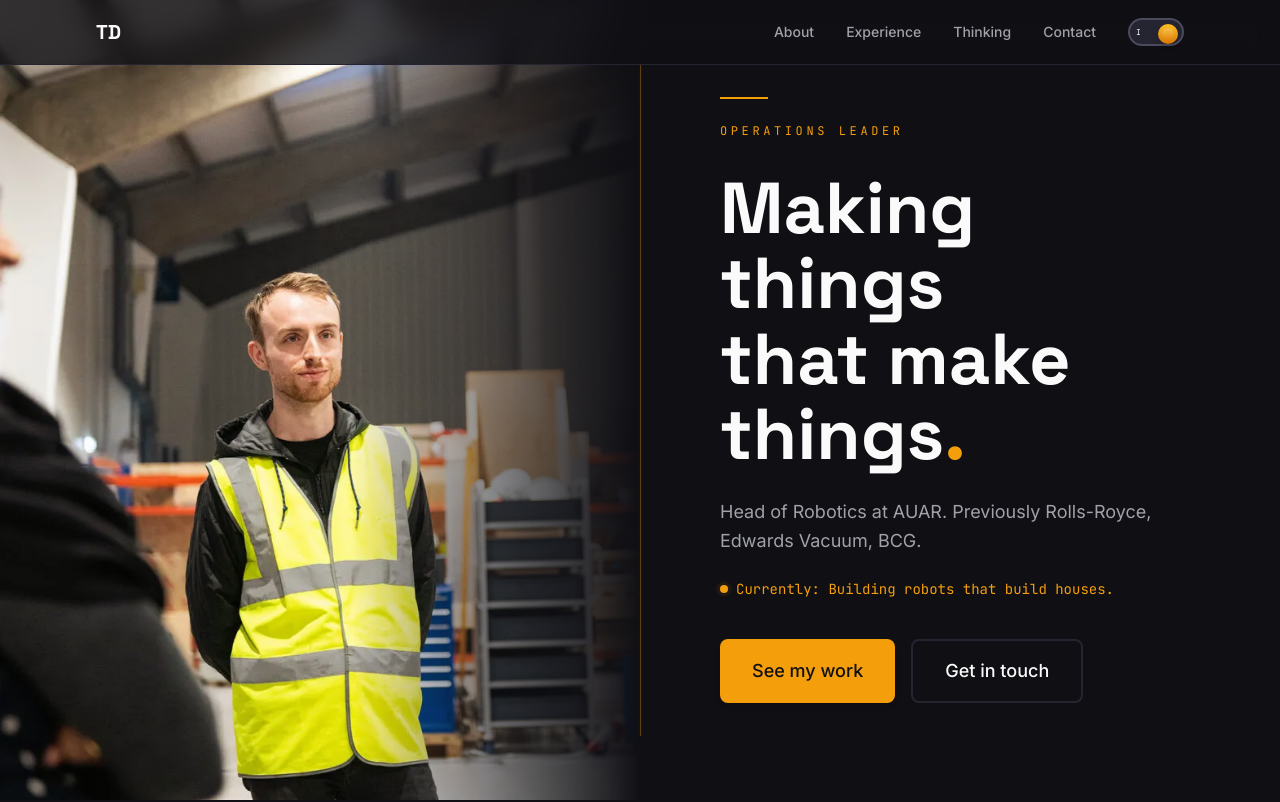
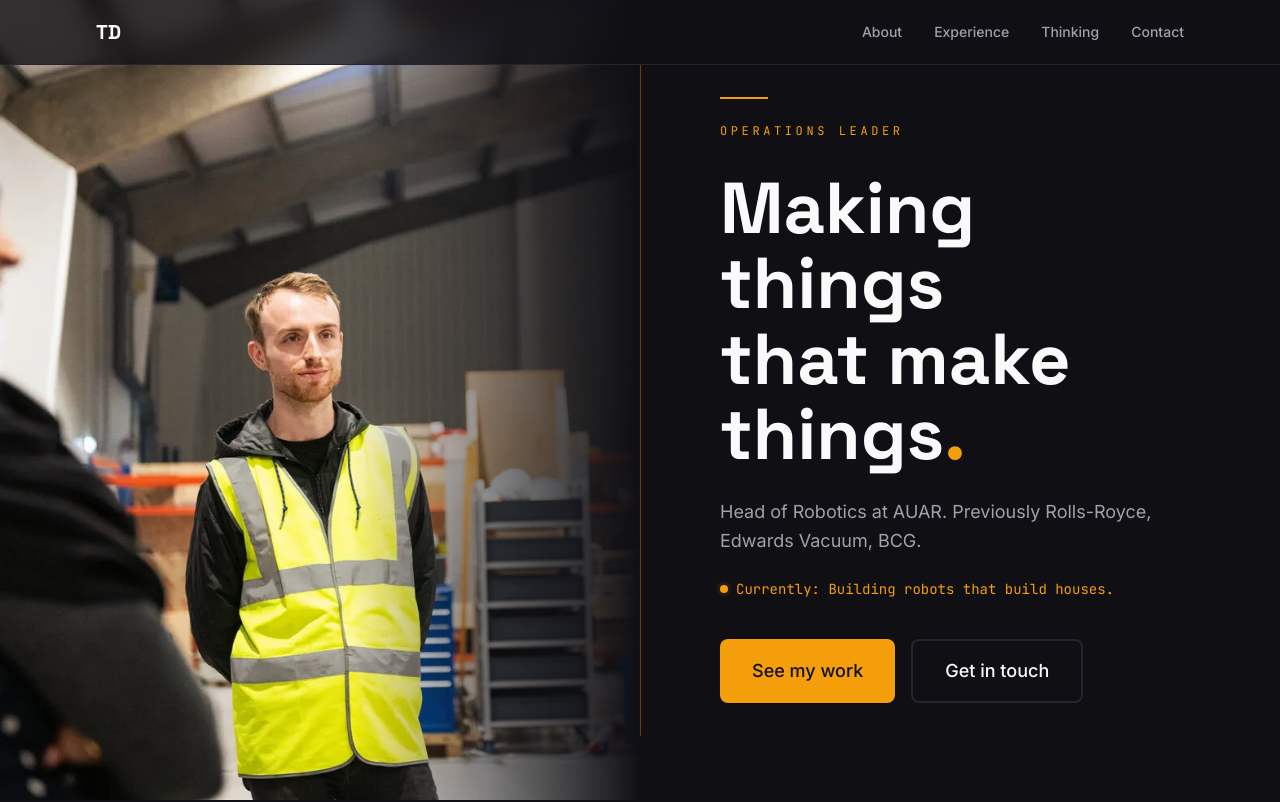
Before and after one commit to TomDarcy/tom-portfolio, a Next.js app: page / in a window 1280 px wide. Shown: the top 802 px of the page. Built offline with nearby package versions, Linux system fonts and the light colour scheme.

Commit message:
Update Python essay author title and remove placeholder essays on robotic construction, factory operations, and manufacturing innovation.

```diff
--- a/package.json
+++ b/package.json
@@ -17,7 +17,6 @@
     "gray-matter": "^4.0.3",
     "next": "^16.0.0",
     "next-mdx-remote": "^6.0.0",
-    "next-themes": "^0.4.4",
     "react": "^19.0.0",
     "react-dom": "^19.0.0"
   },
--- a/src/app/globals.css
+++ b/src/app/globals.css
@@ -41,20 +41,8 @@ body {
   -moz-osx-font-smoothing: grayscale;
 }
 
-/* Dark mode colors */
+/* Dark mode only */
 :root {
-  --background: #fafafa;
-  --foreground: #0f0f14;
-  --card: #ffffff;
-  --card-foreground: #0f0f14;
-  --border: #e4e4e7;
-  --muted: #f4f4f5;
-  --muted-foreground: #71717a;
-  --accent: #f59e0b;
-  --accent-foreground: #0f0f14;
-}
-
-.dark {
   --background: #0f0f14;
   --foreground: #fafafa;
   --card: #1a1a24;
--- a/src/app/layout.tsx
+++ b/src/app/layout.tsx
@@ -1,6 +1,5 @@
 import type { Metadata } from 'next'
 import { Space_Grotesk, Inter, JetBrains_Mono } from 'next/font/google'
-import { Providers } from './providers'
 import './globals.css'
 
 const spaceGrotesk = Space_Grotesk({
@@ -51,7 +50,6 @@ export default function RootLayout({
   return (
     <html
       lang="en"
-      suppressHydrationWarning
       className={`${spaceGrotesk.variable} ${inter.variable} ${jetbrainsMono.variable}`}
     >
       <head>
@@ -65,9 +63,7 @@ export default function RootLayout({
         />
       </head>
       <body className="bg-[var(--background)] text-[var(--foreground)] antialiased">
-        <Providers>
-          {children}
-        </Providers>
+        {children}
       </body>
     </html>
   )
--- a/src/app/providers.tsx
+++ b/src/app/providers.tsx
@@ -1,11 +1,5 @@
 'use client'
 
-import { ThemeProvider } from 'next-themes'
-
 export function Providers({ children }: { children: React.ReactNode }) {
-  return (
-    <ThemeProvider attribute="class" defaultTheme="dark" enableSystem>
-      {children}
-    </ThemeProvider>
-  )
+  return <>{children}</>
 }
--- a/src/components/about/AboutHero.tsx
+++ b/src/components/about/AboutHero.tsx
@@ -43,7 +43,7 @@ export function AboutHero() {
           transition={{ duration: 0.6, delay: 0.3 }}
           className="lg:col-span-2"
         >
-          <div className="prose prose-lg dark:prose-invert max-w-none">
+          <div className="prose prose-lg prose-invert max-w-none">
             {aboutContent.narrative.split('\n\n').map((paragraph, index) => (
               <p
                 key={index}
--- a/src/components/layout/Header.tsx
+++ b/src/components/layout/Header.tsx
@@ -2,7 +2,6 @@
 
 import { useState } from "react";
 import { Container } from "@/components/ui/Container";
-import { ThemeToggle } from "@/components/shared/ThemeToggle";
 
 const navigation = [
   { name: "About", href: "/#about" },
@@ -38,12 +37,10 @@ export function Header() {
                 <span className="absolute bottom-0 left-0 w-0 h-0.5 bg-amber-500 transition-all duration-300 group-hover:w-full" />
               </a>
             ))}
-            <ThemeToggle />
           </div>
 
           {/* Mobile menu button */}
           <div className="flex items-center gap-4 md:hidden">
-            <ThemeToggle />
             <button
               type="button"
               onClick={() => setMobileMenuOpen(!mobileMenuOpen)}
--- a/src/components/sections/ExperienceSection.tsx
+++ b/src/components/sections/ExperienceSection.tsx
@@ -153,7 +153,7 @@ export function ExperienceSection() {
 
                     {/* Logo */}
                     <div className="mb-4">
-                      <div className="inline-flex shrink-0 w-12 h-12 rounded-xl bg-white dark:bg-[var(--muted)] border border-[var(--border)] p-2 items-center justify-center">
+                      <div className="inline-flex shrink-0 w-12 h-12 rounded-xl bg-[var(--muted)] border border-[var(--border)] p-2 items-center justify-center">
                         <Image
                           src={exp.logo}
                           alt={exp.company}
--- a/src/components/shared/ThemeToggle.tsx
+++ /dev/null
@@ -1,56 +0,0 @@
-'use client'
-
-import { useTheme } from 'next-themes'
-import { useEffect, useState } from 'react'
-import { cn } from '@/lib/utils'
-
-export function ThemeToggle() {
-  const [mounted, setMounted] = useState(false)
-  const { theme, setTheme } = useTheme()
-
-  useEffect(() => {
-    setMounted(true)
-  }, [])
-
-  if (!mounted) {
-    return (
-      <div className="w-14 h-7 bg-[var(--muted)] rounded-full" />
-    )
-  }
-
-  const isDark = theme === 'dark'
-
-  return (
-    <button
-      onClick={() => setTheme(isDark ? 'light' : 'dark')}
-      className={cn(
-        'relative w-14 h-7 rounded-full p-1 transition-colors duration-300',
-        'bg-charcoal-700 dark:bg-charcoal-600',
-        'border-2 border-charcoal-500 dark:border-charcoal-400',
-        'focus:outline-none focus:ring-2 focus:ring-amber-500 focus:ring-offset-2 focus:ring-offset-[var(--background)]'
-      )}
-      aria-label={`Switch to ${isDark ? 'light' : 'dark'} mode`}
-    >
-      {/* Track markings - industrial switch aesthetic */}
-      <span className="absolute inset-0 flex items-center justify-between px-1.5 text-[8px] font-mono text-charcoal-400">
-        <span>I</span>
-        <span>O</span>
-      </span>
-
-      {/* Toggle knob - CSS transition instead of framer-motion */}
-      <span
-        className={cn(
-          'relative z-10 block w-5 h-5 rounded-full',
-          'bg-gradient-to-b shadow-md',
-          'transition-all duration-200 ease-out',
-          isDark
-            ? 'bg-amber-500 from-amber-400 to-amber-600 translate-x-6'
-            : 'bg-gray-200 from-gray-100 to-gray-300 translate-x-0'
-        )}
-      >
-        {/* Knob texture */}
-        <span className="absolute inset-1 rounded-full bg-gradient-to-b from-white/20 to-transparent" />
-      </span>
-    </button>
-  )
-}
```
Also changed, not shown: .claude/settings.local.json, 1 other file (tests, documents, lock files or other folders).
